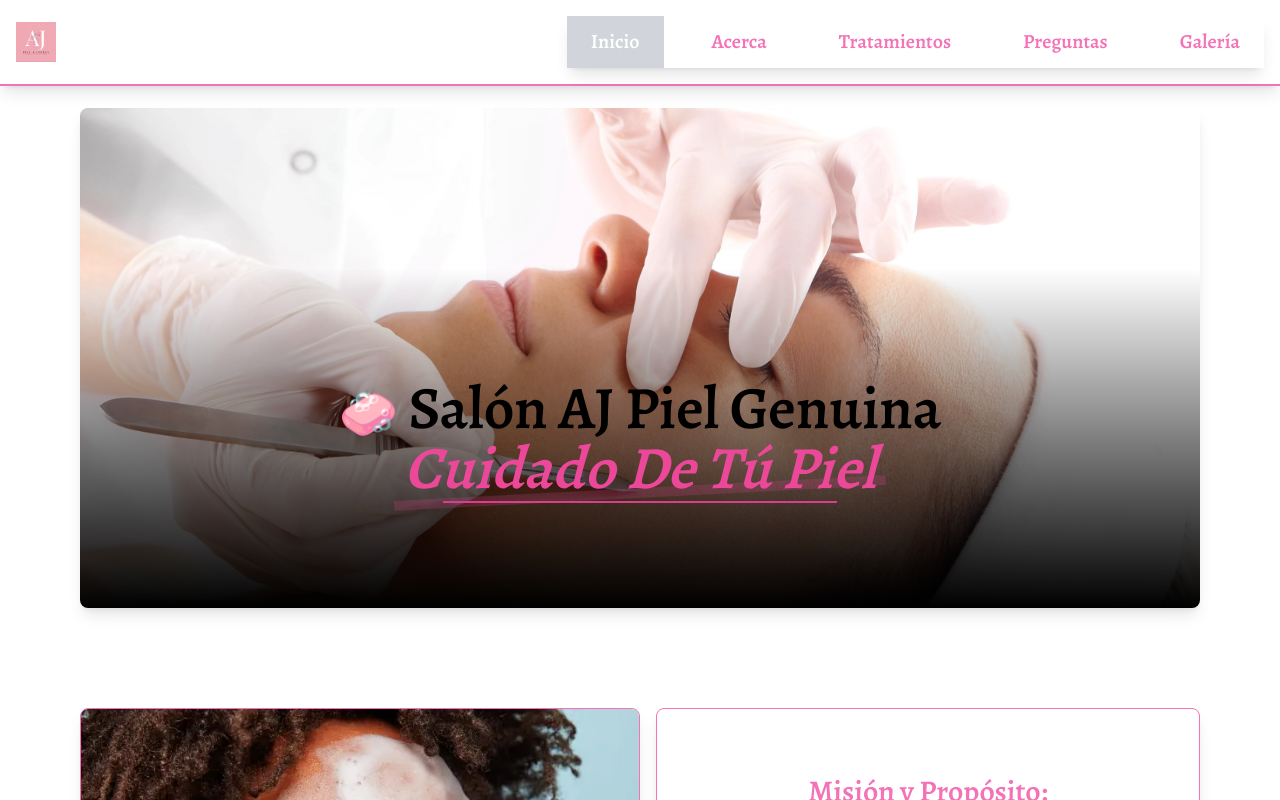
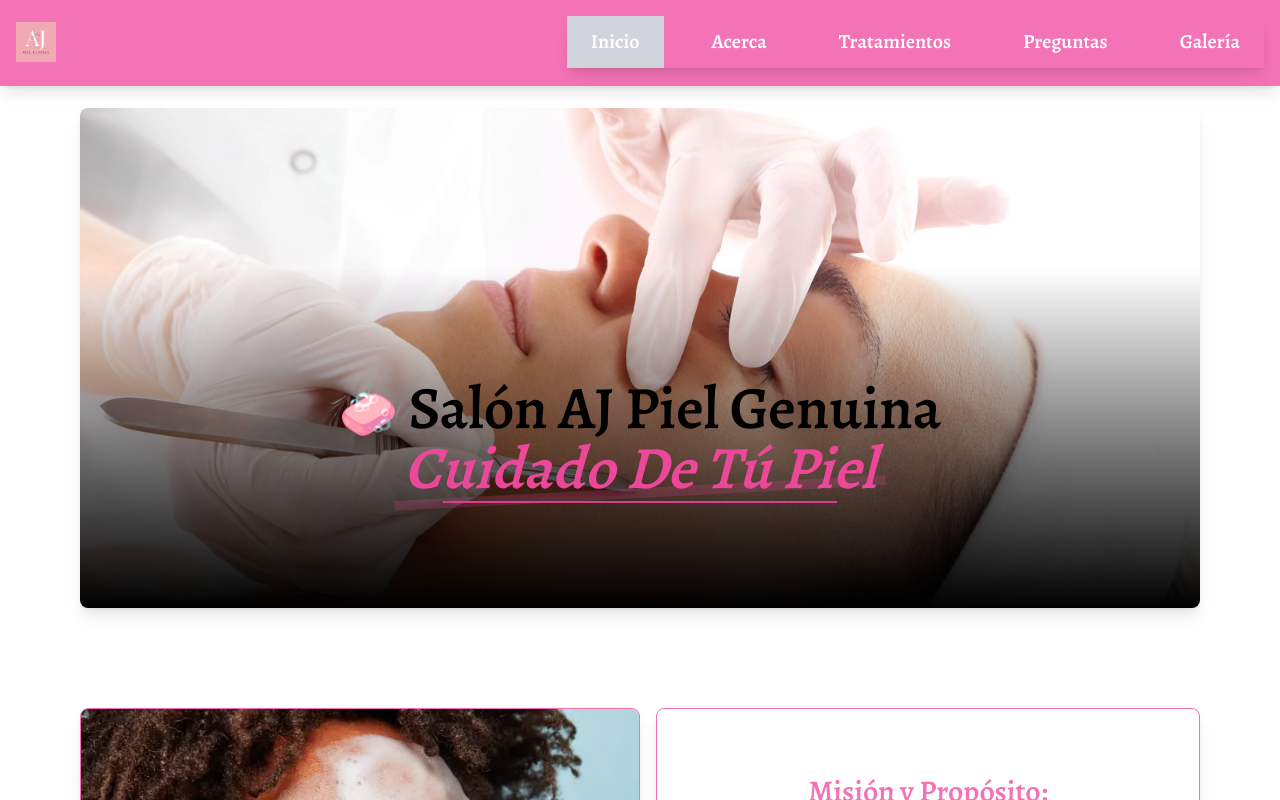
Before and after one commit to nicorubiotsx/anais_web, a Next.js app: page / in a window 1280 px wide. Shown: the top 800 px of the page. Built offline with nearby package versions, Linux system fonts and the light colour scheme.

Commit message:
web terminadaaaaaaaaaaaaaaaaaaaaaaaaaaaaaaaaaaaaaaaaaaaaaaaaaaaaaaaaaaaaaa

```diff
--- a/app/ui/navbar/Navbar.tsx
+++ b/app/ui/navbar/Navbar.tsx
@@ -2,53 +2,58 @@
 import { useState } from 'react';
 import './styles.module.css';
 import Link from 'next/link';
-import { usePathname } from 'next/navigation'
+import { usePathname } from 'next/navigation';
 import Image from 'next/image';
 
 export default function Navbar() {
   const [isOpen, setIsOpen] = useState(false);
-  const pathname = usePathname()
+  const pathname = usePathname();
 
   const toggleMenu = () => {
     setIsOpen(!isOpen);
   };
 
-
+  const handleLinkClick = () => {
+    if (isOpen) {
+      toggleMenu();
+    }
+  };
 
   // Function to determine if a link is active
-  const isActive = (path: string) => pathname === path ? 'text-white bg-gray-300' : 'text-pink-400';
+  const isActive = (path: string) => pathname === path ? 'text-white bg-gray-300' : 'text-white';
 
   return (
     <>
-      <nav className="text-white p-4 fixed top-0 left-0 w-full z-50 shadow-lg border-b-2 border-pink-400">
+      <nav className="p-4 fixed top-0 left-0 w-full z-50 shadow-lg border-b-2 border-pink-400 bg-pink-400">
         <div className="container mx-auto flex justify-between items-center">
 
           <div className="text-2xl font-bold">
-            <Link href="/">    <Image
-              src={'/logox.jpg'}
-              width={40}
-              height={50}
-              alt=''
-
-            /></Link>
+            <Link href="/">
+              <Image
+                src={'/logox.jpg'}
+                width={40}
+                height={50}
+                alt=''
+              />
+            </Link>
           </div>
 
           {/* Menu Toggle Button (for mobile) */}
           <div className="block lg:hidden">
-            <button onClick={toggleMenu} className=" text-pink-400 focus:outline-none">
-              <svg className="w-6 h-6 text-pink-400" fill="none" stroke="currentColor" viewBox="0 0 24 24" xmlns="http://www.w3.org/2000/svg">
+            <button onClick={toggleMenu} className="text-white focus:outline-none">
+              <svg className="w-6 h-6 text-white" fill="none" stroke="currentColor" viewBox="0 0 24 24" xmlns="http://www.w3.org/2000/svg">
                 <path strokeLinecap="round" strokeLinejoin="round" strokeWidth="2" d="M4 6h16M4 12h16M4 18h16"></path>
               </svg>
             </button>
           </div>
 
           {/* Menu Items */}
-          <div className={`lg:flex lg:items-center lg:space-x-6 absolute lg:relative top-full left-0 w-full lg:w-auto  lg:bg-transparent ${isOpen ? 'block' : 'hidden'} shadow-lg border-t-2 border-pink-400 lg:border-none`}>
-            <Link href="/" className={`block px-4 py-2 text-lg hover:bg-gray-700 lg:text-xl lg:px-6 lg:py-3 ${isActive('/')}`}>Inicio</Link>
-            <Link href="/acerca" className={`block px-4 py-2 text-lg hover:bg-gray-700 lg:text-xl lg:px-6 lg:py-3 ${isActive('/acerca')}`}>Acerca</Link>
-            <Link href="/tratamiento" className={`block px-4 py-2 text-lg hover:bg-gray-700 lg:text-xl lg:px-6 lg:py-3 ${isActive('/tratamiento')}`}>Tratamientos</Link>
-            <Link href="/pregunta" className={`block px-4 py-2 text-lg hover:bg-gray-700 lg:text-xl lg:px-6 lg:py-3 ${isActive('/pregunta')}`}>Preguntas</Link>
-            <Link href="/galeria" className={`block px-4 py-2 text-lg hover:bg-gray-700 lg:text-xl lg:px-6 lg:py-3 ${isActive('/galeria')}`}>Galería</Link>
+          <div className={`lg:flex lg:items-center lg:space-x-6 absolute lg:relative top-full left-0 w-full lg:w-auto lg:bg-transparent ${isOpen ? 'block bg-pink-400' : 'hidden'} shadow-lg border-t-2 border-pink-400 lg:border-none`}>
+            <Link href="/" className={`block px-4 py-2 text-lg hover:bg-gray-700 lg:text-xl lg:px-6 lg:py-3 ${isActive('/')}`} onClick={handleLinkClick}>Inicio</Link>
+            <Link href="/acerca" className={`block px-4 py-2 text-lg hover:bg-gray-700 lg:text-xl lg:px-6 lg:py-3 ${isActive('/acerca')}`} onClick={handleLinkClick}>Acerca</Link>
+            <Link href="/tratamiento" className={`block px-4 py-2 text-lg hover:bg-gray-700 lg:text-xl lg:px-6 lg:py-3 ${isActive('/tratamiento')}`} onClick={handleLinkClick}>Tratamientos</Link>
+            <Link href="/pregunta" className={`block px-4 py-2 text-lg hover:bg-gray-700 lg:text-xl lg:px-6 lg:py-3 ${isActive('/pregunta')}`} onClick={handleLinkClick}>Preguntas</Link>
+            <Link href="/galeria" className={`block px-4 py-2 text-lg hover:bg-gray-700 lg:text-xl lg:px-6 lg:py-3 ${isActive('/galeria')}`} onClick={handleLinkClick}>Galería</Link>
           </div>
         </div>
       </nav>
```
